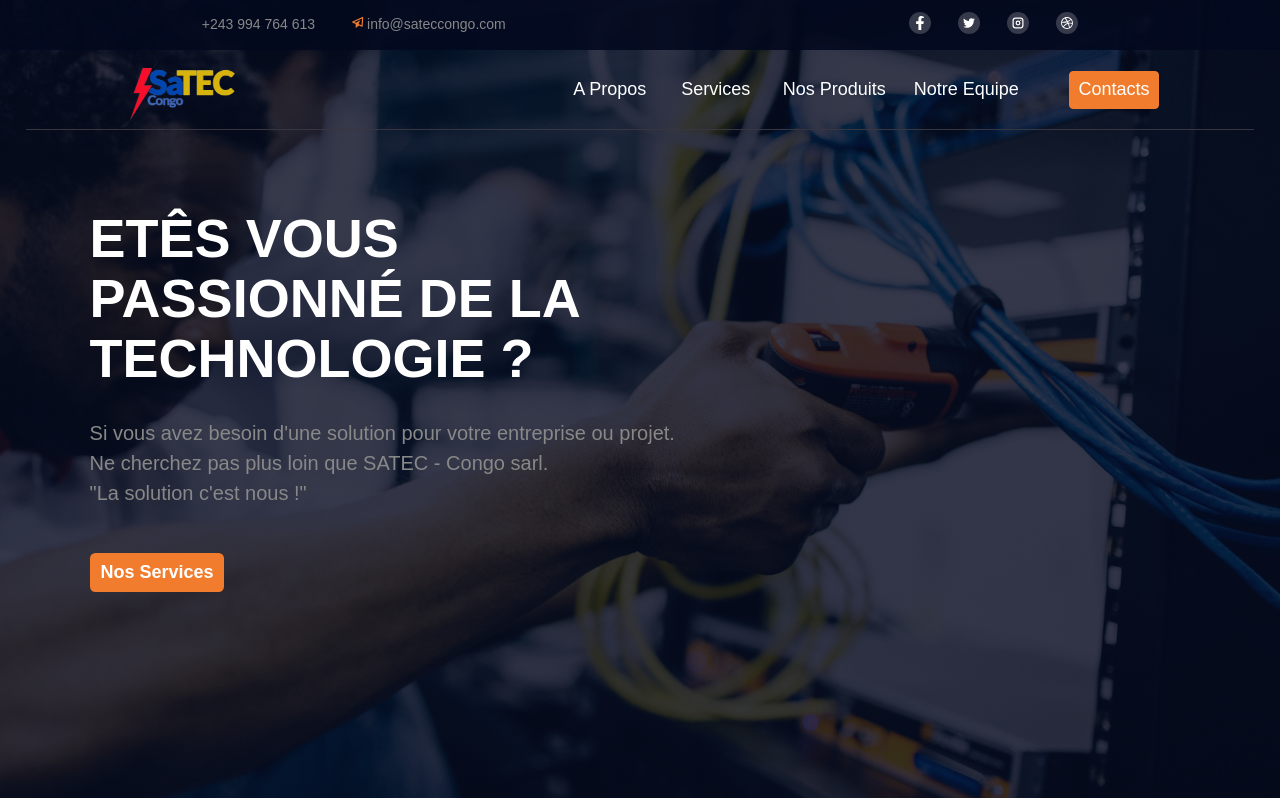
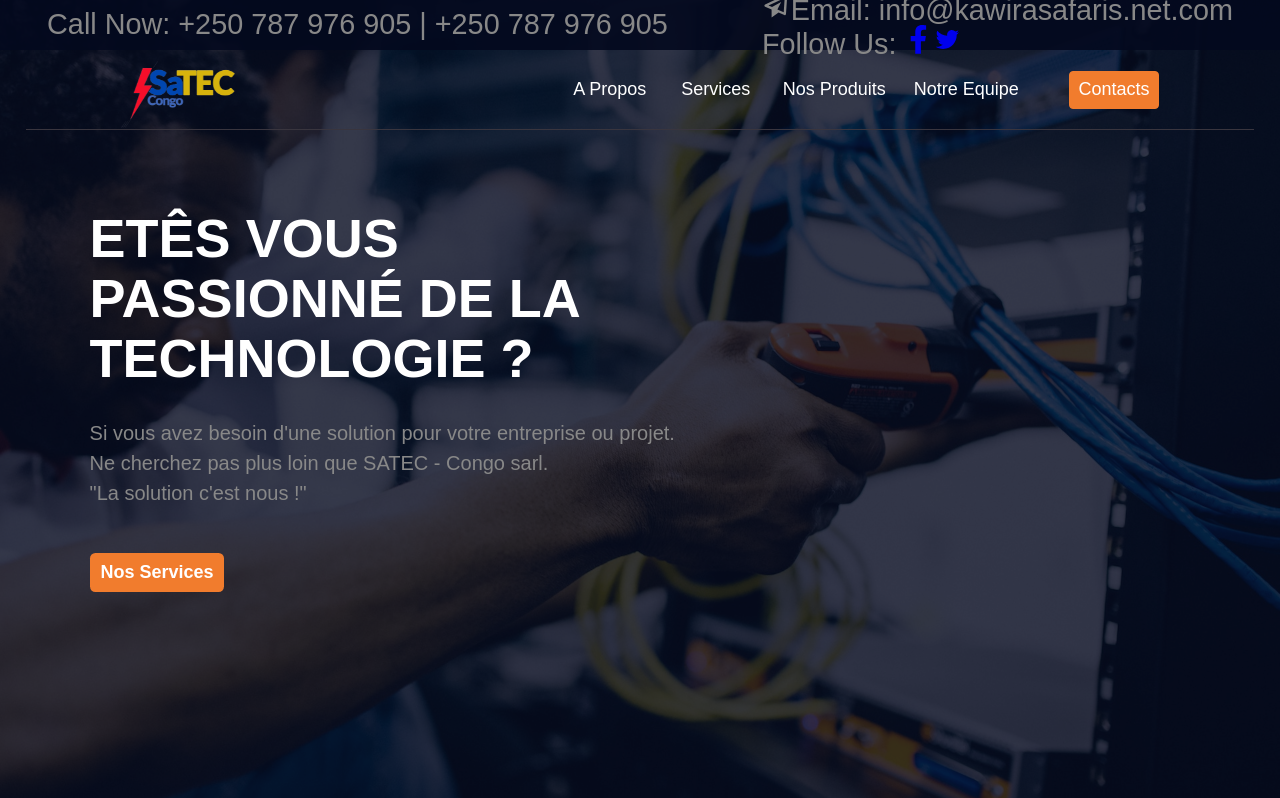
Before and after one commit to BenMukebo/landing-page, a React (Create React App) app: page / in a window 1280 px wide. Shown: the top 798 px of the page. Built offline with nearby package versions, Linux system fonts and the light colour scheme.

Commit message:
Update top navbar content

```diff
--- a/src/layouts/navbar/navbar.tsx
+++ b/src/layouts/navbar/navbar.tsx
@@ -2,8 +2,7 @@ import React from "react";
 
 import { FaFacebookF } from 'react-icons/fa';
 import { AiOutlineTwitter, AiOutlineDribbble } from 'react-icons/ai';
-import { TbBrandInstagram } from 'react-icons/tb';
-import { BiPaperPlane } from 'react-icons/bi';
+import { BiPaperPlane, BiSearchAlt2 } from 'react-icons/bi';
 
 import styles from './navbar.module.scss';
 
@@ -11,31 +10,24 @@ export const Navbar: React.FC<{}> = ( ) => {
 
   return (
     <nav className={styles.navbar}>
-      <div className={styles.contact_info}>
-       <p className={styles.contact_number}>+243 994 764 613</p>
+        <p className={styles.contact_numbers}>Call Now: +250 787 976 905 | +250 787 976 905</p>
+        <div className={styles.contact_email_social_left}>
           <p className={styles.contact_email}>
             <span><BiPaperPlane/></span>
-       info@sateccongo.com</p>
-      </div>
+            Email: info@kawirasafaris.net.com
+          </p>
 
-      <ul className={styles.social_media_wrapper}>
-        <li className={styles.social_media}>
+          <p className={styles.social_media}>
+            <span className={styles.follow}>Follow Us: </span>
             <a href="https://www.facebook.com/pages/category/Business-Service/SATEC-Congo-incubation-113625197074726/" title="facebook">
               <FaFacebookF/>
             </a>
-        </li>
-        <li className={styles.social_media}>
             <a href="https://www.facebook.com/satecongo?mibextid=LQQJ4d" title="twitter">
               <AiOutlineTwitter/>
             </a>
-        </li>
-        <li className={styles.social_media}>
-          <a href="https://instagram.com/sateccongo?igshid=YWJhMjlhZTc=" title="instagram"><TbBrandInstagram/></a>
-        </li>
-        <li className={styles.social_media}>
-          <a href="https://wa.me/+243971838655" title="whatsApp"><AiOutlineDribbble/></a>
-        </li>
-      </ul>
+          </p>
+
+        </div>
     </nav>
   )
 }
```
Lines whose indentation alone changed are shown as unchanged.
